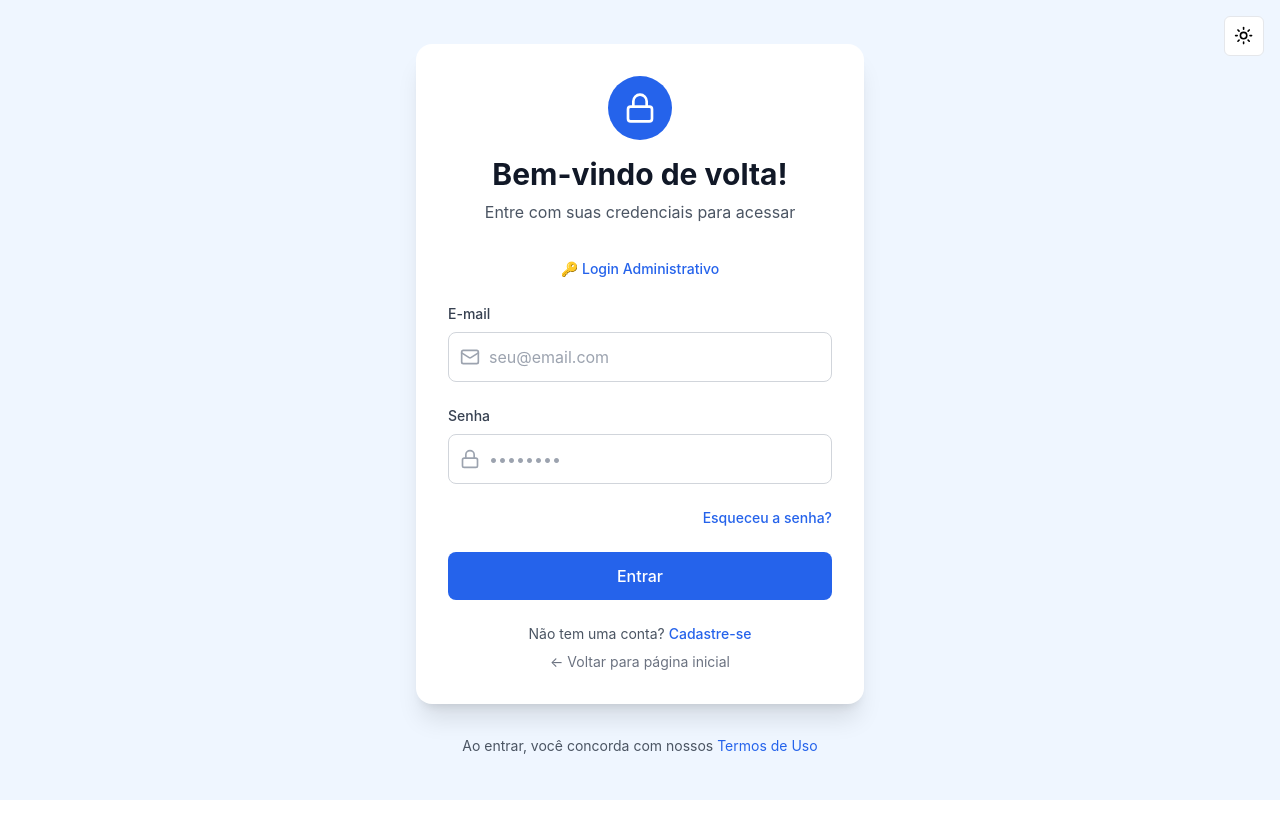
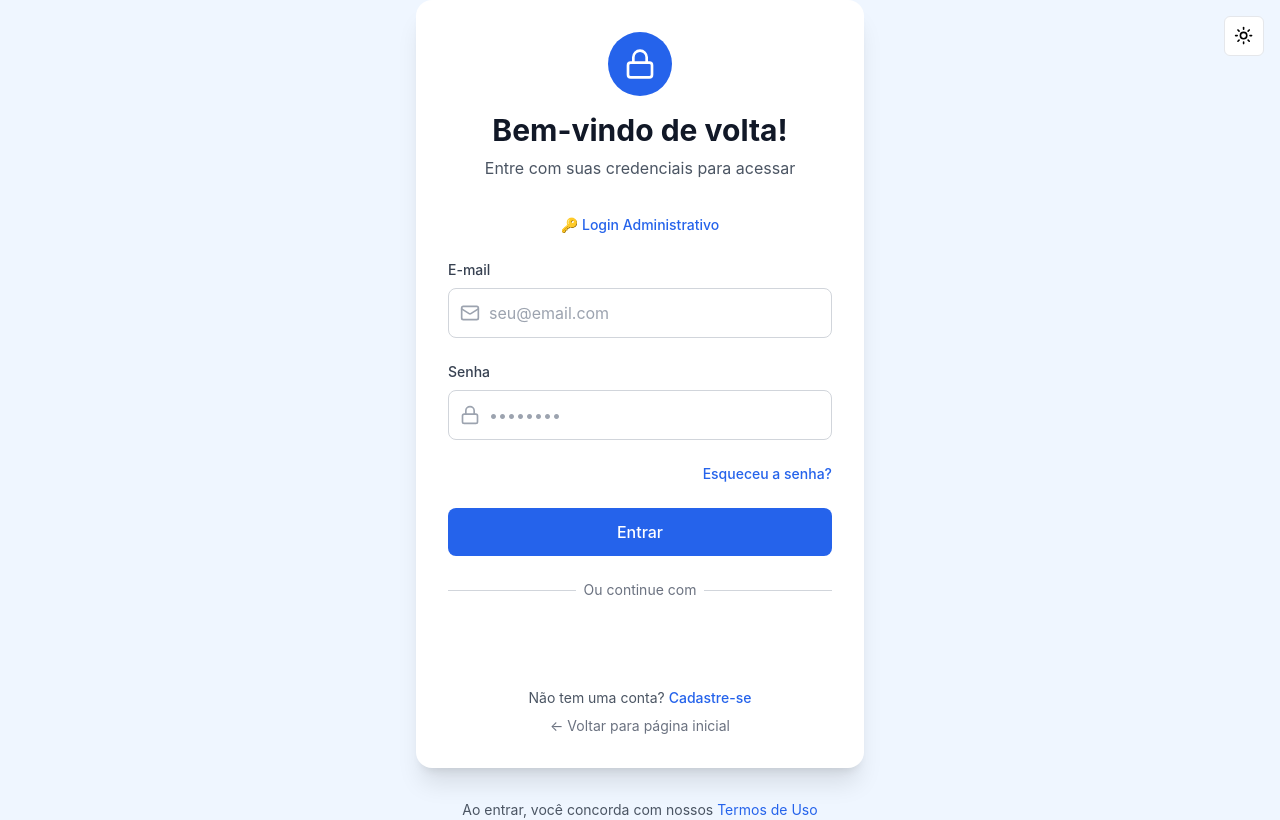
Before and after one commit to DiogoCostaOficial/Meu-Bolso, a React (Vite) app: page /login in a window 1280 px wide. Built offline with nearby package versions, Linux system fonts and the light colour scheme; no server answers.

Commit message:
Update LoginNovo.jsx

```diff
--- a/src/components/auth/LoginNovo.jsx
+++ b/src/components/auth/LoginNovo.jsx
@@ -1,14 +1,14 @@
-// src/components/auth/LoginNovo.jsx
 import React, { useState } from 'react';
 import { useNavigate, Link } from 'react-router-dom';
 import { useAuth } from '../../contexts/AuthContext';
 import { Mail, Lock, AlertCircle, Loader2 } from 'lucide-react';
 import { ModeToggle } from '../mode-toggle';
 import { toast } from 'sonner';
+import { GoogleLogin } from '@react-oauth/google';
 
 const LoginNovo = () => {
   const navigate = useNavigate();
-  const { login } = useAuth();
+  const { login, loginGoogle } = useAuth();
 
   const [formData, setFormData] = useState({
     email: '',
@@ -246,6 +246,49 @@ const LoginNovo = () => {
                 'Entrar'
               )}
             </button>
+
+            {!modoAdmin && (
+              <>
+                <div className="relative my-6">
+                  <div className="absolute inset-0 flex items-center">
+                    <div className="w-full border-t border-gray-300"></div>
+                  </div>
+                  <div className="relative flex justify-center text-sm">
+                    <span className="px-2 bg-white text-gray-500">Ou continue com</span>
+                  </div>
+                </div>
+
+                <div className="flex justify-center">
+                  <GoogleLogin
+                    onSuccess={async (credentialResponse) => {
+                      try {
+                        const result = await loginGoogle({
+                          token: credentialResponse.credential
+                        });
+
+                        if (result.success) {
+                          toast.success(`Bem-vindo, ${result.user.nome}!`);
+                          navigate('/dashboard');
+                        } else {
+                          toast.error(result.message);
+                        }
+                      } catch (error) {
+                        console.error('Erro no login Google:', error);
+                        toast.error('Erro ao conectar com Google');
+                      }
+                    }}
+                    onError={() => {
+                      toast.error('Erro ao conectar com Google');
+                    }}
+                    useOneTap
+                    theme="filled_blue"
+                    shape="pill"
+                    text="continue_with"
+                    width="100%"
+                  />
+                </div>
+              </>
+            )}
           </form>
 
           {/* Links */}
```
